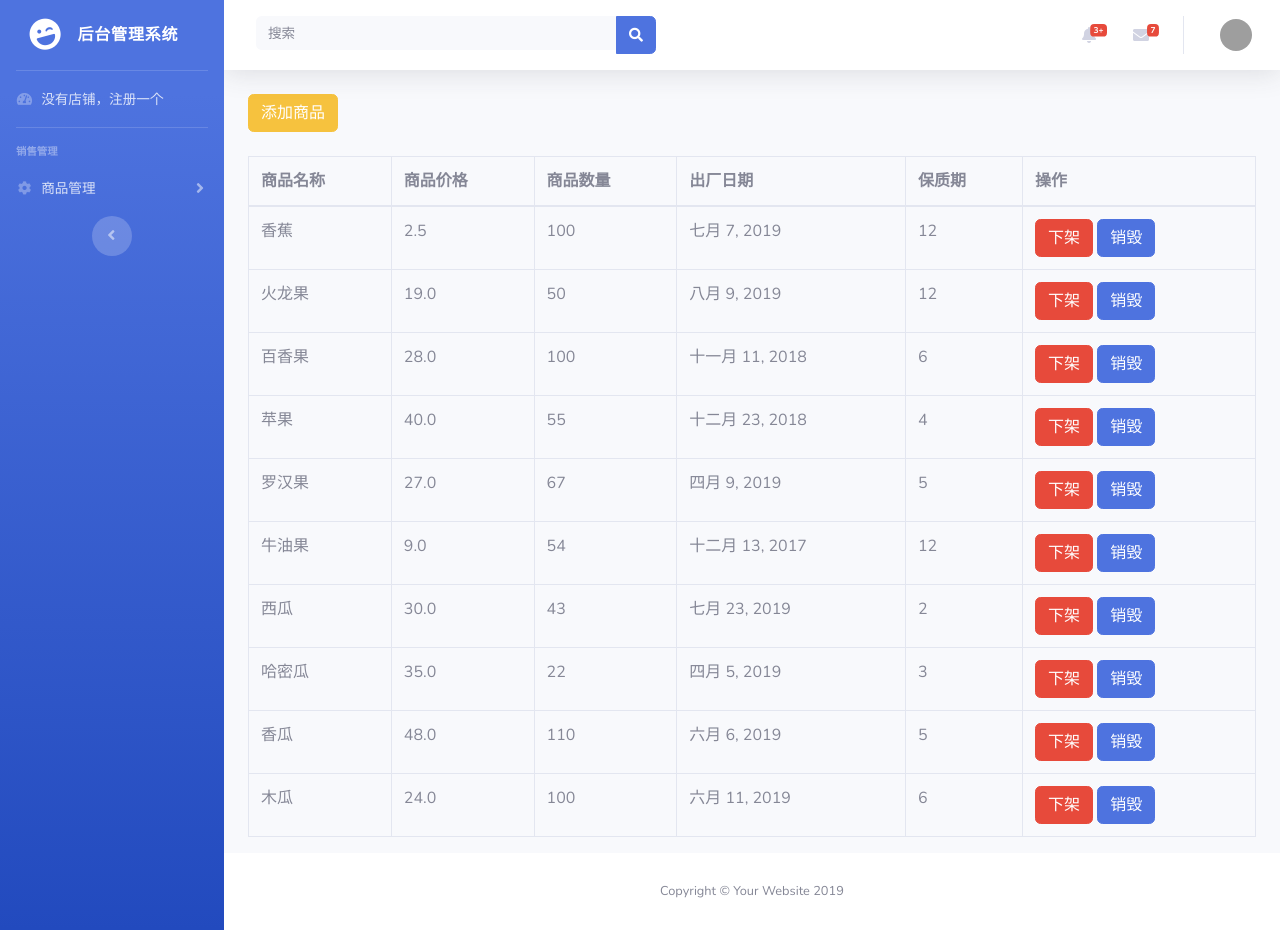
After one commit to fanan-uyun/DjangoShop, a Django app: page /Store/goods_list/ in a window 1280 px wide. The commit adds this page. Run offline with Django 3.2, Linux system fonts and the light colour scheme; data comes from the database, SQL or seed files in the repository; both versions use the stored data as it was after the commit; some libraries are stand-ins or nearby versions; grey boxes are pictures that could not be loaded.

Commit message:
v1.7添加展示商品列表功能

```diff
--- a/Store/templates/store/base.html
+++ b/Store/templates/store/base.html
@@ -72,7 +72,7 @@
           <div class="bg-white py-2 collapse-inner rounded">
             <h6 class="collapse-header">商品信息:</h6>
             <a class="collapse-item" href="/Store/add_good/">添加商品</a>
-            <a class="collapse-item" href="#">商品列表</a>
+            <a class="collapse-item" href="/Store/goods_list/">商品列表</a>
             <a class="collapse-item" href="#">商品详情</a>
           </div>
         </div>
@@ -298,11 +298,15 @@
         <!-- End of Topbar -->
 
         <!-- Begin Page Content -->
-
+        <div class="container-fluid">
+          <!-- Page Heading -->
+          <h1 class="h3 mb-4 text-gray-800">{% block label%}{% endblock %}</h1>
+        </div>
         <!-- /.container-fluid -->
-        {% block content %}
-
-        {% endblock %}
+        <div class="container">
+            {% block content %}
+            {% endblock %}
+        </div>
 
       </div>
       <!-- End of Main Content -->
@@ -341,7 +345,7 @@
         <div class="modal-body">如果您准备结束当前会话，请选择下面的“注销”.</div>
         <div class="modal-footer">
           <button class="btn btn-secondary" type="button" data-dismiss="modal">取消</button>
-          <a class="btn btn-primary" href="login.html">注销</a>
+          <a class="btn btn-primary" href="/Store/exit/">注销</a>
         </div>
       </div>
     </div>
--- /dev/null
+++ b/Store/templates/store/goods_list.html
@@ -0,0 +1,40 @@
+{% extends "store/base.html" %}
+
+{% block title %}
+    商品列表页面
+{% endblock %}
+
+{% block label %}
+    <a class="btn btn-warning" href="/Store/add_good/">添加商品</a>
+{% endblock %}
+
+{% block content %}
+    <table class="table-bordered table">
+        <thead>
+            <tr>
+                <th>商品名称</th>
+                <th>商品价格</th>
+                <th>商品数量</th>
+                <th>出厂日期</th>
+                <th>保质期</th>
+                <th>操作</th>
+            </tr>
+        </thead>
+            {% for goods in goods_list %}
+            <tr>
+                <td>{{ goods.goods_name }}</td>
+                <td>{{ goods.goods_price }}</td>
+                <td>{{ goods.goods_number }}</td>
+                <td>{{ goods.goods_date }}</td>
+                <td>{{ goods.goods_safeDate }}</td>
+                <td>
+                    <a class="btn btn-danger" href="#">下架</a>
+                    <a class="btn btn-primary" href="#">销毁</a>
+                </td>
+            </tr>
+            {% endfor %}
+        <tbody>
+
+        </tbody>
+    </table>
+{% endblock %}
--- a/Store/urls.py
+++ b/Store/urls.py
@@ -12,5 +12,6 @@ urlpatterns = [
 
 urlpatterns += [
     path('store_register/', store_register),
-    path('add_good/', add_goods)
+    path('add_good/', add_goods),
+    path('goods_list/', list_goods)
 ]
--- a/Store/views.py
+++ b/Store/views.py
@@ -176,21 +176,25 @@ def store_register(request):
 
     return render(request,"store/store_register.html",locals())
 
+# v1.6添加商品
 def add_goods(request):
     if request.method == "POST":
+        # v1.6 获取前端post请求数据
         good_postData = request.POST
+        # v1.6 通过前端name字段获取实际的值存储起来
         goods_name = good_postData.get("goods_name")
         goods_price = good_postData.get("goods_price")
         goods_number = good_postData.get("goods_number")
         goods_description = good_postData.get("goods_description")
         goods_date = good_postData.get("goods_date")
         goods_safeDate = good_postData.get("goods_safeDate")
-
+        # v1.6 注意图片是通过FILES方式获取
         goods_image = request.FILES.get("goods_image")
+        # v1.6 多对多关系字段，前端使用隐藏域
         store_id = good_postData.get("store_id")
 
         # 保存正常数据
-        goods = Goods()
+        goods = Goods() # 实例化一个商品对象
         goods.goods_name = goods_name
         goods.goods_price = goods_price
         goods.goods_number = goods_number
@@ -198,13 +202,19 @@ def add_goods(request):
         goods.goods_date = goods_date
         goods.goods_safeDate = goods_safeDate
         goods.goods_image = goods_image
-        goods.save()
+        goods.save() # 保存一条记录
 
-        # 保存多对多数据
+        # 保存多对多数据(注意get方式获取到的数据为字符串)
         goods.store_id.add(
             Store.objects.get(id=int(store_id))
         )
         goods.save()
-
+        return HttpResponseRedirect('/Store/goods_list/')
 
     return render(request,"store/add_goods.html")
+
+# v1.7 展示商品列表
+def list_goods(request):
+    # v1.7 查询所有商品信息(提前添加了商品数据)
+    goods_list = Goods.objects.all()
+    return render(request,"store/goods_list.html",locals())
```
Also changed, not shown: README.md, Store/templates/store/add_goods.html (indentation only), db.sqlite3, images/goods_list.jpg (added), static/store/images/tx2.jpg (added), static/store/images/tx2_0C03kmx.jpg (added), static/store/images/tx2_BULtPoB.jpg (added), static/store/images/tx2_CsI9g73.jpg (added), static/store/images/tx2_Fv0ppJf.jpg (added), static/store/images/tx2_PTTt87T.jpg (added), static/store/images/tx2_Qb3RUue.jpg (added), static/store/images/tx2_eb2lgHN.jpg (added), static/store/images/tx2_o95F1p3.jpg (added).
